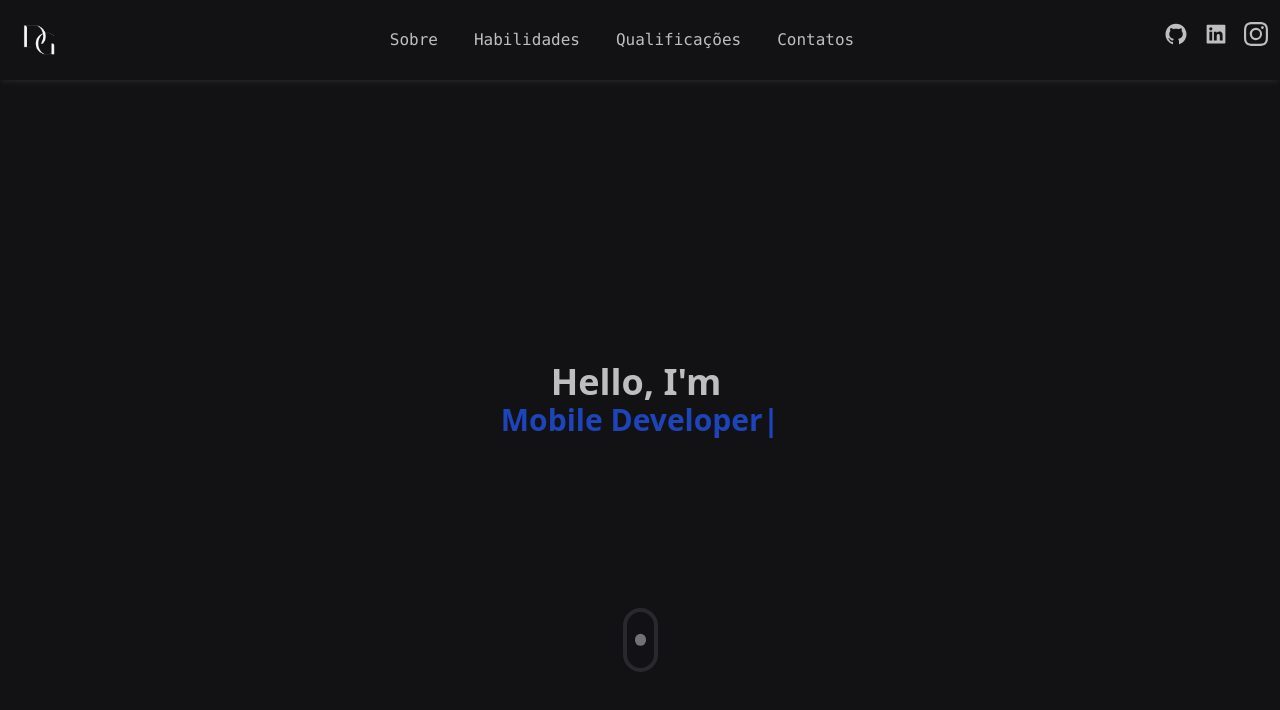
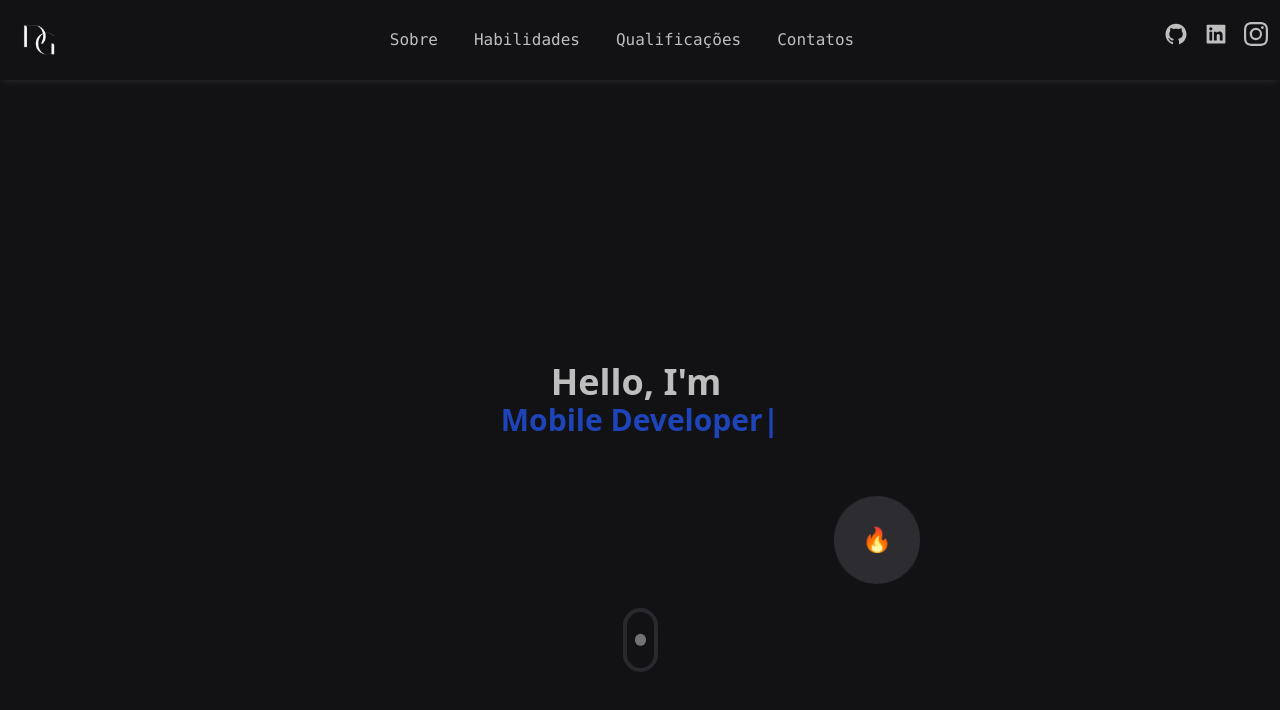
Before and after one commit to devGustavoR/newDev, a Next.js app: page / in a window 1280 px wide. Shown: the top 710 px of the page. Built offline with nearby package versions, Linux system fonts and the light colour scheme; a web font is replaced by a local one.

Commit message:
Home in progress

```diff
--- a/src/app/components/Inicio.tsx
+++ b/src/app/components/Inicio.tsx
@@ -14,6 +14,15 @@ export function Inicio() {
       >
         {/* Adicione o seu memoji aqui */}
         {/* Elabore o fundo do seu site */}
+
+        <motion.div
+          animate={{ rotate: 360 }}
+          transition={{ repeat: Infinity, repeatType: 'loop' }}
+          className="absolute bg-gray-500 rounded-full right-[22.5rem] p-7 bottom-[13.5rem]"
+        >
+          <p className="text-2xl">🔥</p>
+        </motion.div>
+        {/* Profile */}
         <div className="flex justify-center items-center flex-col font-sans font-semibold">
           <h2 className="mr-2 text-4xl font-extrabold">Hello, I'm </h2>
           <TypeAnimation
@@ -36,6 +45,7 @@ export function Inicio() {
           />
         </div>
 
+        {/* Scroll Animation */}
         <div className="absolute xs:bottom-10 bottom-32 w-full flex justify-center items-center">
           <a href="#sobre">
             <div className="w-[35px] h-[64px] rounded-3xl border-4 border-gray-600 flex justify-center items-start p-2">
```
